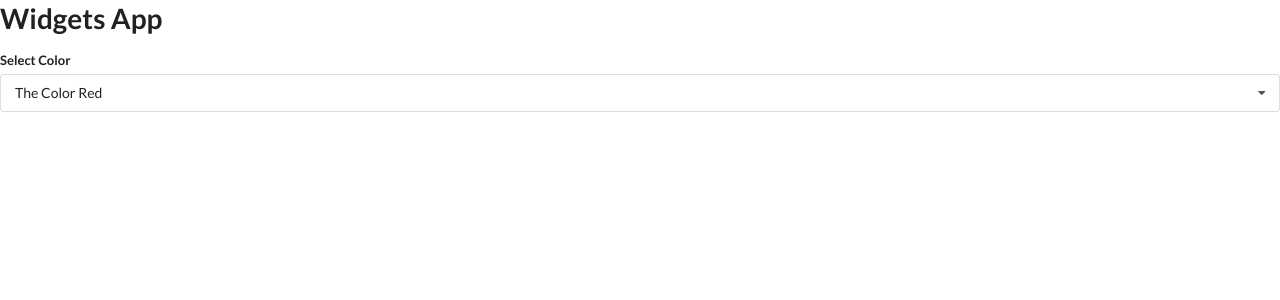
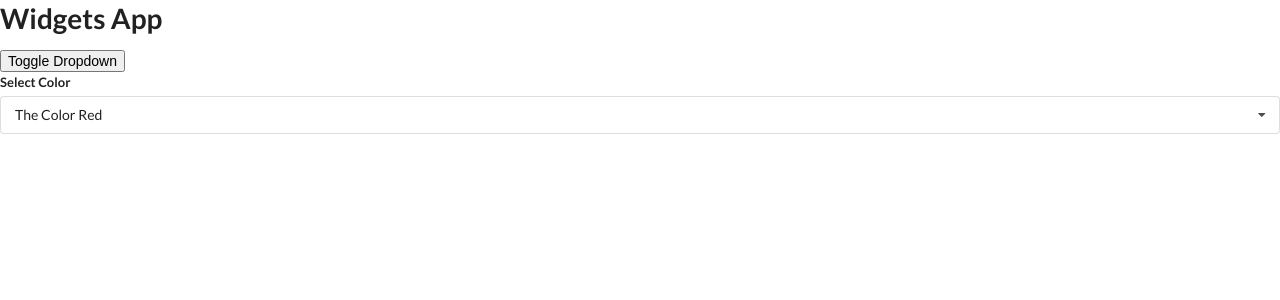
Before and after one commit to nhi-ngo/React-Redux, a React (Create React App) app in the folder widgets-hook/: page / in a window 1280 px wide. Shown: the top 300 px of the page. Built offline with nearby package versions, Linux system fonts and the light colour scheme.

Commit message:
useEffect body event listener cleanup

```diff
--- a/widgets-hook/src/components/App.js
+++ b/widgets-hook/src/components/App.js
@@ -6,13 +6,15 @@ import Dropdown from './Dropdown';
 
 export default () => {
   const [selected, setSelected] = useState(options[0]);
+  const [showDropdown, setShowDropdown] = useState(true);
 
   return (
     <div>
       <h1>Widgets App</h1>
       {/* <Accordion items={itemsData} /> */}
       {/* <Search /> */}
-      <Dropdown options={options} selected={selected} onSelectedChange={setSelected} />
+      <button onClick={() => setShowDropdown(!showDropdown)}>Toggle Dropdown</button>
+      {showDropdown ? <Dropdown options={options} selected={selected} onSelectedChange={setSelected} /> : null}
     </div>
   );
 };
--- a/widgets-hook/src/components/Dropdown.js
+++ b/widgets-hook/src/components/Dropdown.js
@@ -5,14 +5,20 @@ const Dropdown = ({ options, selected, onSelectedChange }) => {
   const ref = useRef();
 
   useEffect(() => {
-    document.body.addEventListener('click', (event) => {
+    const onBodyClick = (event) => {
       // check if elements being clicked on are inside of the form div then return immediately. Otherwise go ahead and call setOpen(false)
       if (ref.current.contains(event.target)) {
         return;
       }
 
       setOpen(false); // close the dropdown
-    });
+    };
+
+    document.body.addEventListener('click', onBodyClick);
+
+    return () => {
+      document.body.removeEventListener('click', onBodyClick);
+    };
   }, []);
 
   const renderedOptions = options.map((option) => {
```
